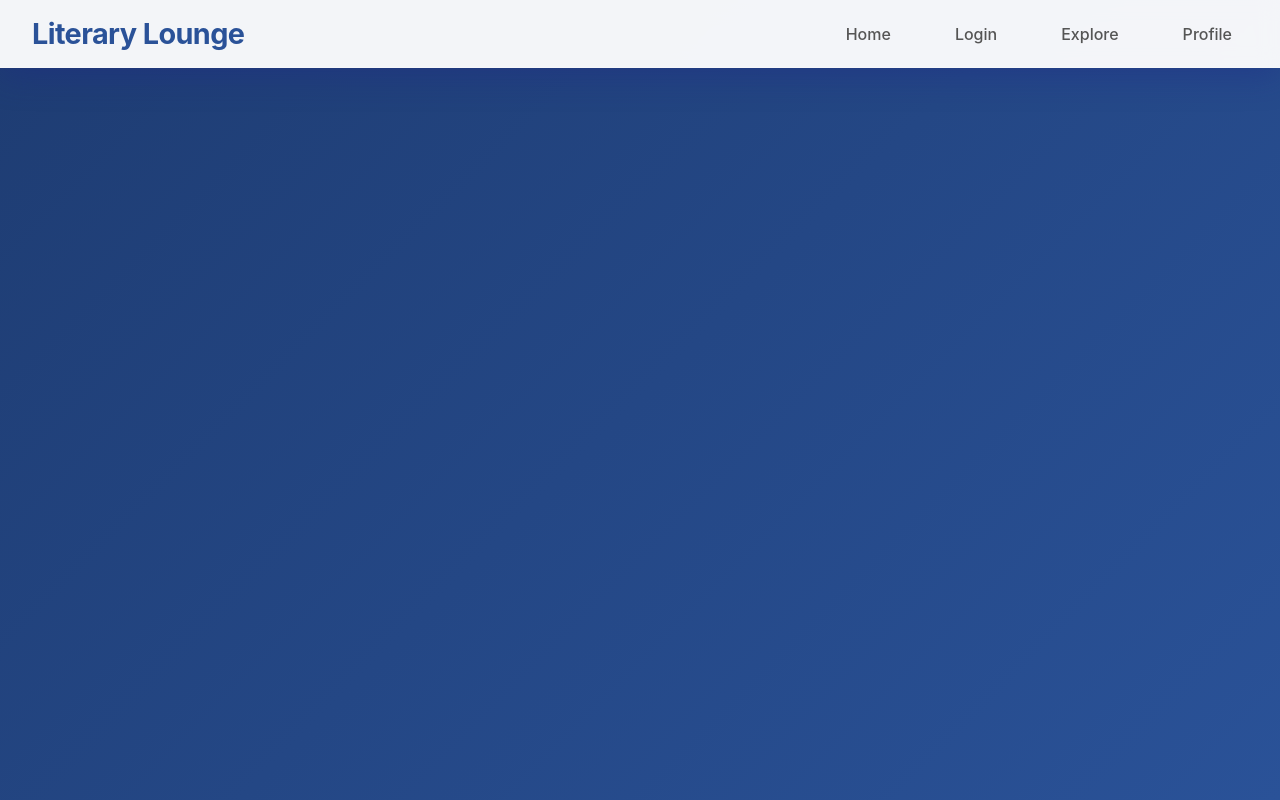
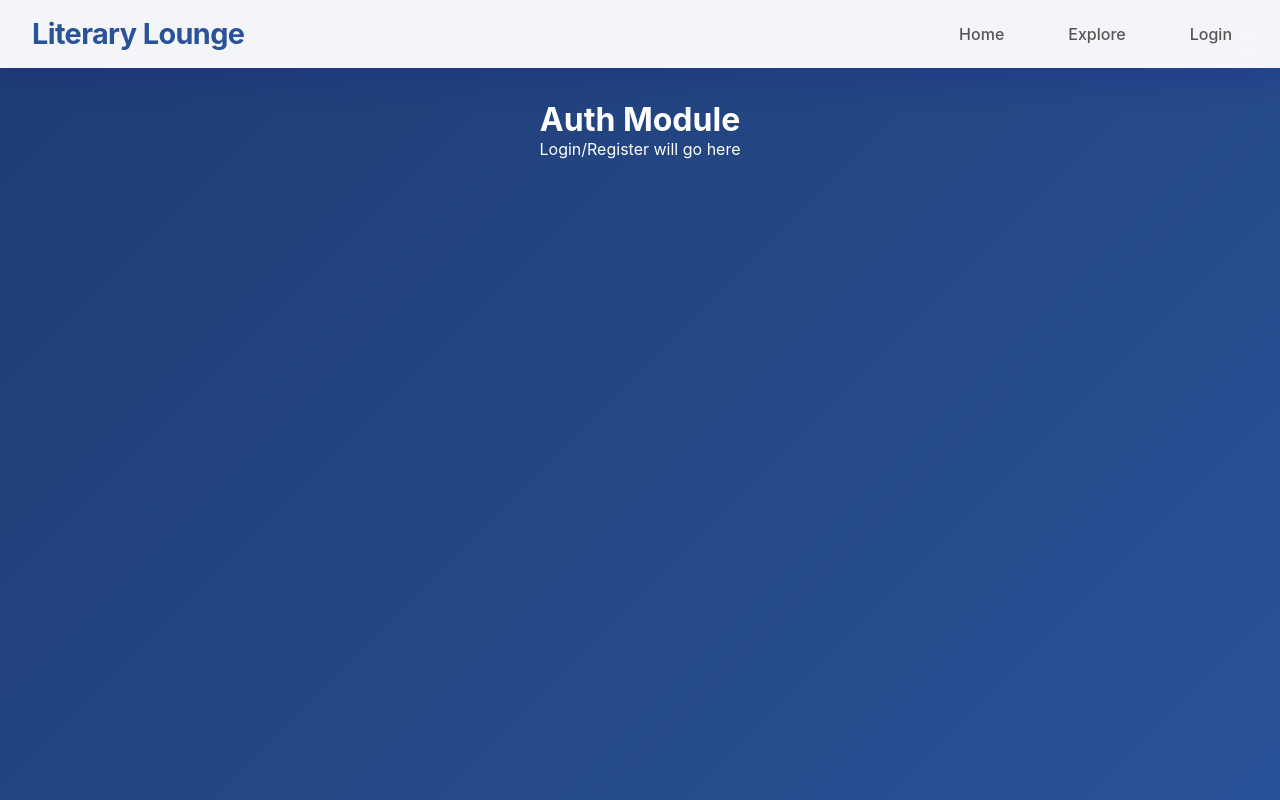
Before and after one commit to gabbyklee/KleeBacher, a React (Create React App) app in the folder feature4/: page /auth in a window 1280 px wide. Built offline with nearby package versions, Linux system fonts and the light colour scheme; what parse would draw is missing.

Commit message:
Added ProtectedRoute.js

```diff
--- a/feature4/package.json
+++ b/feature4/package.json
@@ -11,7 +11,7 @@
     "parse": "^4.2.0",
     "react": "^19.2.0",
     "react-dom": "^19.2.0",
-    "react-router-dom": "^7.9.4",
+    "react-router-dom": "^7.9.5",
     "react-scripts": "5.0.1",
     "web-vitals": "^2.1.4"
   },
--- /dev/null
+++ b/feature4/src/Components/Auth/Auth.js
@@ -0,0 +1,15 @@
+import React from "react";
+
+/**
+ * PLACEHOLDER
+ */
+const AuthModule = () => {
+  return (
+    <div className="main-content" style={{ textAlign: 'center', color: 'white' }}>
+      <h1>Auth Module</h1>
+      <p>Login/Register will go here</p>
+    </div>
+  );
+};
+
+export default AuthModule;
--- /dev/null
+++ b/feature4/src/Components/Auth/AuthLogin.js
@@ -0,0 +1,15 @@
+import React from "react";
+
+/**
+ * PLACEHOLDER
+ */
+const AuthLogin = () => {
+  return (
+    <div className="main-content" style={{ textAlign: 'center', color: 'white' }}>
+      <h1>Login</h1>
+      <p>Login form will go here</p>
+    </div>
+  );
+};
+
+export default AuthLogin;
--- /dev/null
+++ b/feature4/src/Components/Auth/AuthRegister.js
@@ -0,0 +1,15 @@
+import React from "react";
+
+/**
+ * PLACEHOLDER
+ */
+const AuthRegister = () => {
+  return (
+    <div className="main-content" style={{ textAlign: 'center', color: 'white' }}>
+      <h1>Register</h1>
+      <p>Registration form will go here</p>
+    </div>
+  );
+};
+
+export default AuthRegister;
--- /dev/null
+++ b/feature4/src/Components/Auth/AuthService.js
@@ -0,0 +1,31 @@
+import Parse from 'parse';
+
+/**
+ * PLACEHOLDER
+ */
+
+// Placeholder: Always returns false for now
+export const checkUser = () => {
+  console.log("Using placeholder checkUser - always returns false");
+  return false;  // No one is logged in yet
+};
+
+// Placeholder: Not implemented yet
+export const createUser = async (newUser) => {
+  console.log("Placeholder createUser called - not yet implemented");
+  alert("Registration not yet implemented by Student B");
+  return null;
+};
+
+// Placeholder: Not implemented yet
+export const loginUser = async (currUser) => {
+  console.log("Placeholder loginUser called - not yet implemented");
+  alert("Login not yet implemented by Student B");
+  return null;
+};
+
+// Placeholder: Not implemented yet
+export const logoutUser = async () => {
+  console.log("Placeholder logoutUser called - not yet implemented");
+  return { success: true };
+};
--- a/feature4/src/Components/Components.js
+++ b/feature4/src/Components/Components.js
@@ -3,7 +3,11 @@ import Login from "./Login/Login";
 import Explore from "./Explore/Explore";
 import Profile from "./Profile/Profile";
 import Nav from "./Shared/Nav/Nav";
-import { BrowserRouter as Router, Route, Routes } from "react-router-dom";
+import AuthModule from "./Auth/Auth";
+import AuthRegister from "./Auth/AuthRegister";
+import AuthLogin from "./Auth/AuthLogin";
+import ProtectedRoute from "./ProtectedRoute/ProtectedRoute";
+import { BrowserRouter as Router, Route, Routes, Navigate } from "react-router-dom";
 
 // routing with react, need to build out pages in future
 export default function Components() {
@@ -11,10 +15,20 @@ export default function Components() {
     <Router>
       <Nav />
       <Routes>
+        {/* Public Routes */}
         <Route path="/" element={<Home />} />
-        <Route path="/login" element={<Login />} />
         <Route path="/explore" element={<Explore />} />
-        <Route path="/profile" element={<Profile />} />
+
+        {/* Auth pages */}
+        <Route path="/auth" element={<AuthModule />} />
+        <Route path="/auth/register" element={<AuthRegister />} />
+        <Route path="/auth/login" element={<AuthLogin />} />
+
+        {/* Protected Routes */}
+        <Route path="/profile" element={<ProtectedRoute element={Profile} />} />
+
+        {/* Redirect to home */}
+        <Route path="*" element={<Navigate to="/" replace />} />
       </Routes>
     </Router>
   );
--- a/feature4/src/Components/Profile/Profile.js
+++ b/feature4/src/Components/Profile/Profile.js
@@ -1,6 +1,6 @@
 // build in future
 
-export default function Profile() {
+export default function Login() {
   return (
     <section>
       <h1>Welcome to the Profile Component</h1>
--- /dev/null
+++ b/feature4/src/Components/ProtectedRoute/ProtectedRoute.js
@@ -0,0 +1,24 @@
+import React from "react";
+import { Navigate } from "react-router-dom";
+import { checkUser } from "../Auth/AuthService";
+
+/**
+ * ProtectedRoute Component
+ * Wraps routes that require authentication
+ * Redirects to /auth if user is not authenticated
+ */
+const ProtectedRoute = ({ element: Component, ...rest }) => {
+  console.log("ProtectedRoute: Checking authentication for component:", Component);
+
+  // Check if user is authenticated
+  if (checkUser()) {
+    // User is authenticated, render the component
+    return <Component {...rest} />;
+  } else {
+    // User is not authenticated, redirect to auth
+    console.log("ProtectedRoute: User not authenticated, redirecting to /auth");
+    return <Navigate to="/auth" replace />;
+  }
+};
+
+export default ProtectedRoute;
--- a/feature4/src/Components/Shared/Nav/Nav.js
+++ b/feature4/src/Components/Shared/Nav/Nav.js
@@ -1,15 +1,37 @@
-import { Link } from 'react-router-dom';
+import { Link, useNavigate } from 'react-router-dom';
+import { checkUser } from '../../Auth/AuthService';
+import Parse from 'parse';
 
 // routing with react links
 const Nav = () => {
+  const navigate = useNavigate();
+  const isAuthenticated = checkUser();
+
+  const handleLogout = async () => {
+    try {
+      await Parse.User.logOut();
+      alert('Logged out successfully!');
+      navigate('/auth');
+    } catch (error) {
+      alert(`Error logging out: ${error.message}`);
+    }
+  };
+
   return (
     <nav className="navbar">
       <Link to="/" className="logo">Literary Lounge</Link>
       <ul className="navigation">
         <li><Link to="/">Home</Link></li>
-        <li><Link to="/login">Login</Link></li>
         <li><Link to="/explore">Explore</Link></li>
-        <li><Link to="/profile">Profile</Link></li>
+
+        {isAuthenticated ? (
+          <>
+            <li><Link to="/profile">Profile</Link></li>
+            <li><button onClick={handleLogout}>Logout</button></li>
+          </>
+        ) : (
+          <li><Link to="/auth/login">Login</Link></li>
+        )}
       </ul>
     </nav>
   );
```
Also changed, not shown: feature4/src/Components/Auth/AuthForm.js (added), 1 other file (tests, documents, lock files or other folders). Lines whose indentation alone changed are shown as unchanged.
